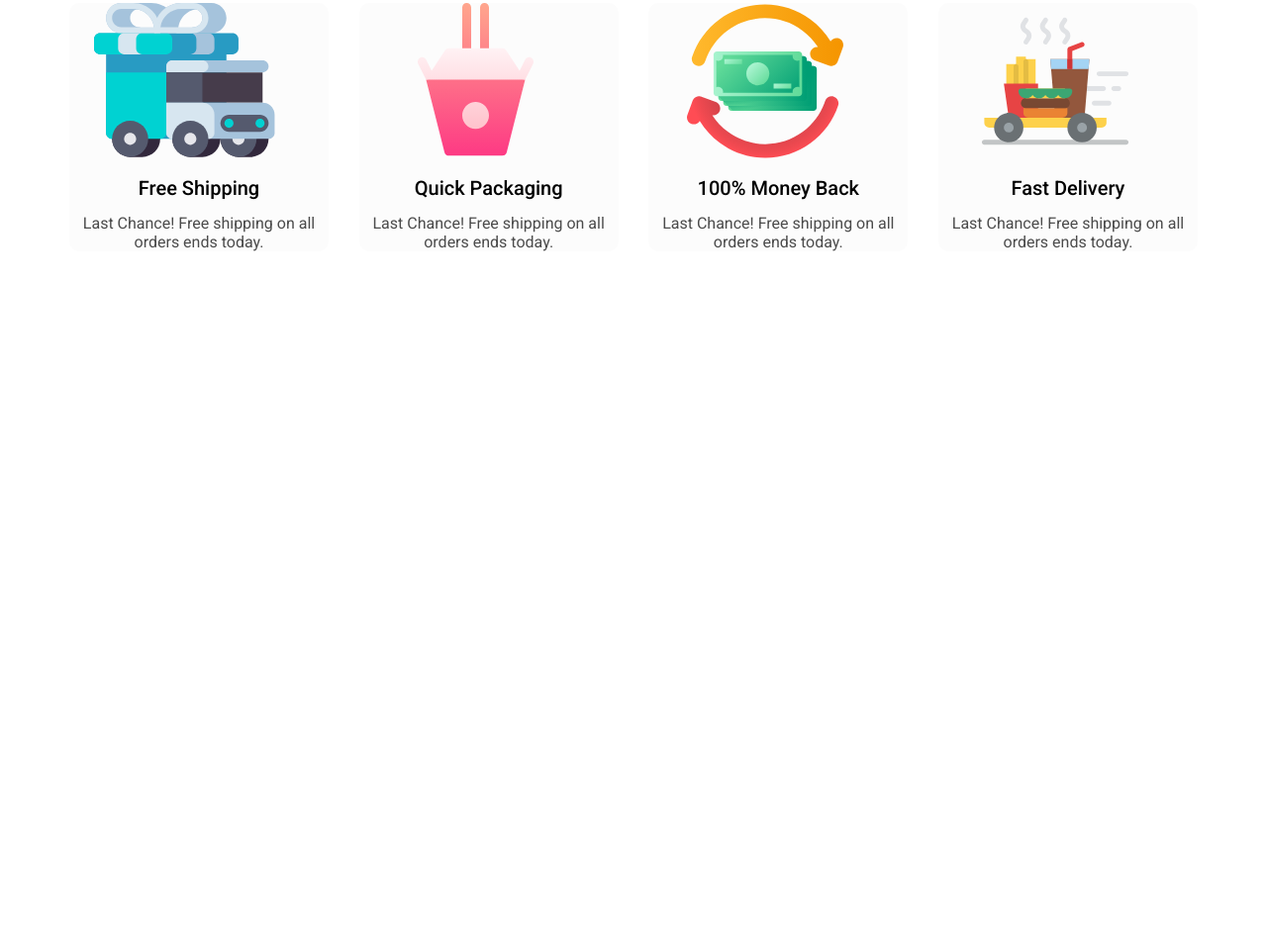
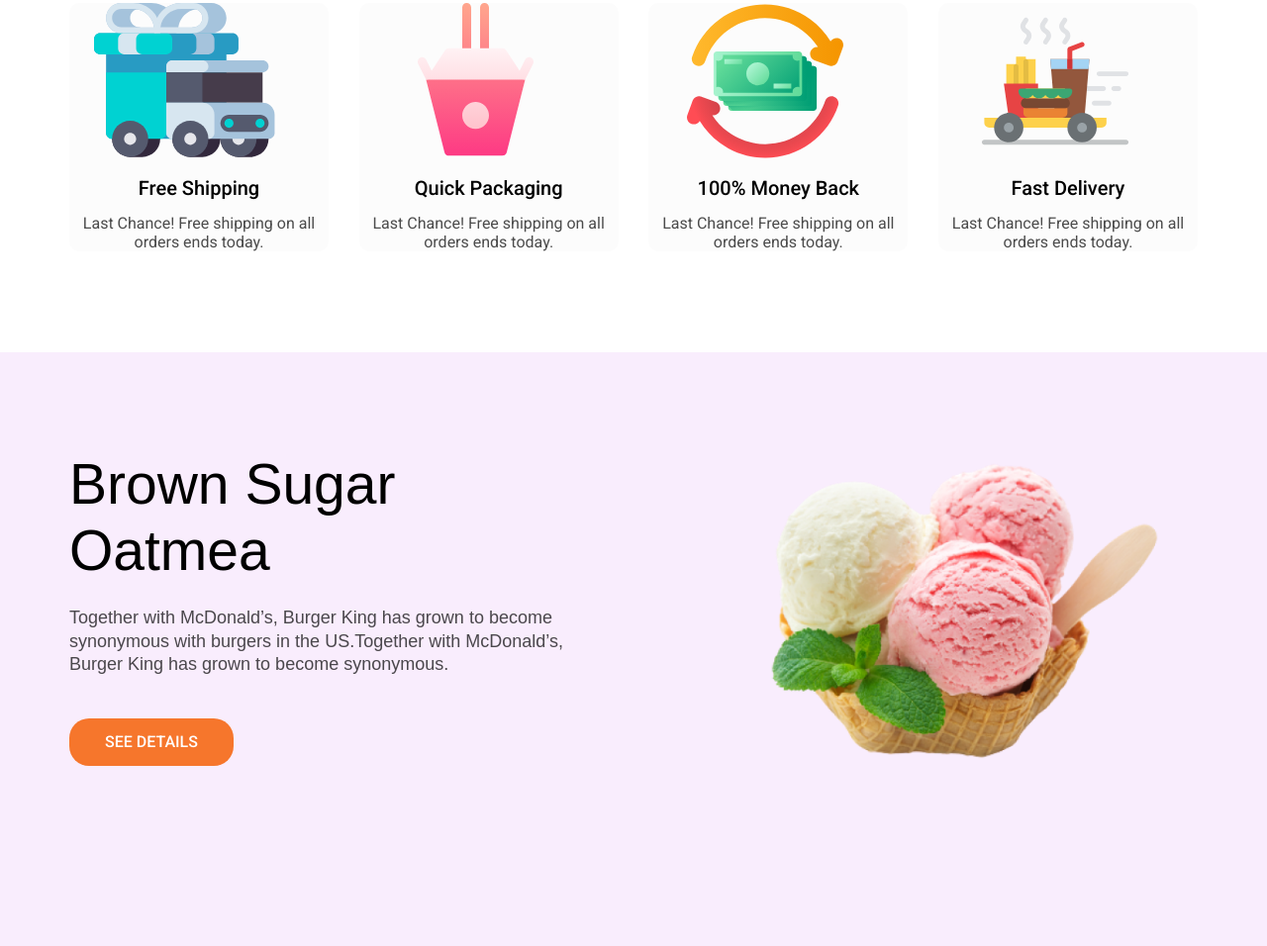
Before and after one commit to Jason8931/ice-cream, a plain HTML site: page index.html in a window 1280 px wide. Shown: the part 912-1868 px from the top of the page at 99% size. Before the commit the page ends 1268 px from the top, so only its background shows below. Drawn offline with Linux system fonts and the light colour scheme; a web font is replaced by a local one.

Commit message:
fefefeffsfwaef
feFEFAVARFVbstbsb

```diff
--- a/css/style.css
+++ b/css/style.css
@@ -63,7 +63,7 @@ img {
     align-items: center;
     justify-content: space-between;
     padding: 25px 0px;
-    margin-bottom: 150px;
+    margin-bottom: 70px;
 }
 
 .logo {
@@ -239,3 +239,57 @@ img {
     font-weight: 400;
     line-height: 19px;
 }
+
+.hero-promo {
+    height: 75vh;
+    background-color:
+        rgba(244, 219, 252, 0.5);
+}
+.container-promo {
+    max-width: 1140px;
+    margin: 0 auto;
+}
+.content1 {
+    display: flex;
+
+}
+.content-desc1 {
+    width: 60%;
+    margin-top: 100px;
+
+}
+.title {
+    font-weight: 500;
+    font-size: 57px;
+    line-height: 1.17;
+}
+.content__title1 {
+    margin-bottom: 24px;
+}
+.content__text {
+    font-weight: 400;
+    font-size: 18px;
+    line-height: 1.3;
+    color: rgba(0, 0, 0, 0.7);
+    margin-bottom: 42px;
+}
+.btn1 {
+    background-color: #F6762C;
+    border: none;
+    border-radius: 20px;
+    padding: 15px 36px;
+    color: #ffffff;
+    font-weight: 500;
+    font-size: 16px;
+    line-height: 1.18;
+    font-family: 'Roboto', sans-serif;
+}
+.content__decor1 {
+    max-height: 700px;
+    position: relative;
+}
+
+.content__img1 {
+    width: 600px;
+    height: 100%;
+}
--- a/index.html
+++ b/index.html
@@ -104,6 +104,27 @@
                 </ul>
             </div>
         </section>
+        <section class="promo">
+            <div class="hero-promo">
+                <div class="container-promo">
+                    <div class="content1">
+                        <div class="content-desc1">
+                            <h1 class="title content__title1">Brown Sugar <br>
+                                 Oatmea</h1>
+                            <div class="content__text">
+                                Together with McDonald’s, Burger King has grown to become <br>
+                                synonymous with burgers in the US.Together with McDonald’s, <br>
+                                Burger King has grown to become synonymous.
+                            </div>
+                            <button class="btn1">SEE DETAILS</button>
+                        </div>
+                        <div class="content__decor1">
+                            <img src="img/icons/nWvlMBTo86-removebg-preview 1.png" alt="icecream1" class="content__img1">
+                        </div>
+                    </div>
+                </div>
+            </div>
+        </section>
     </div>
 </body>
 
```
Also changed, not shown: img/icons/nWvlMBTo86-removebg-preview 1.png (added).
